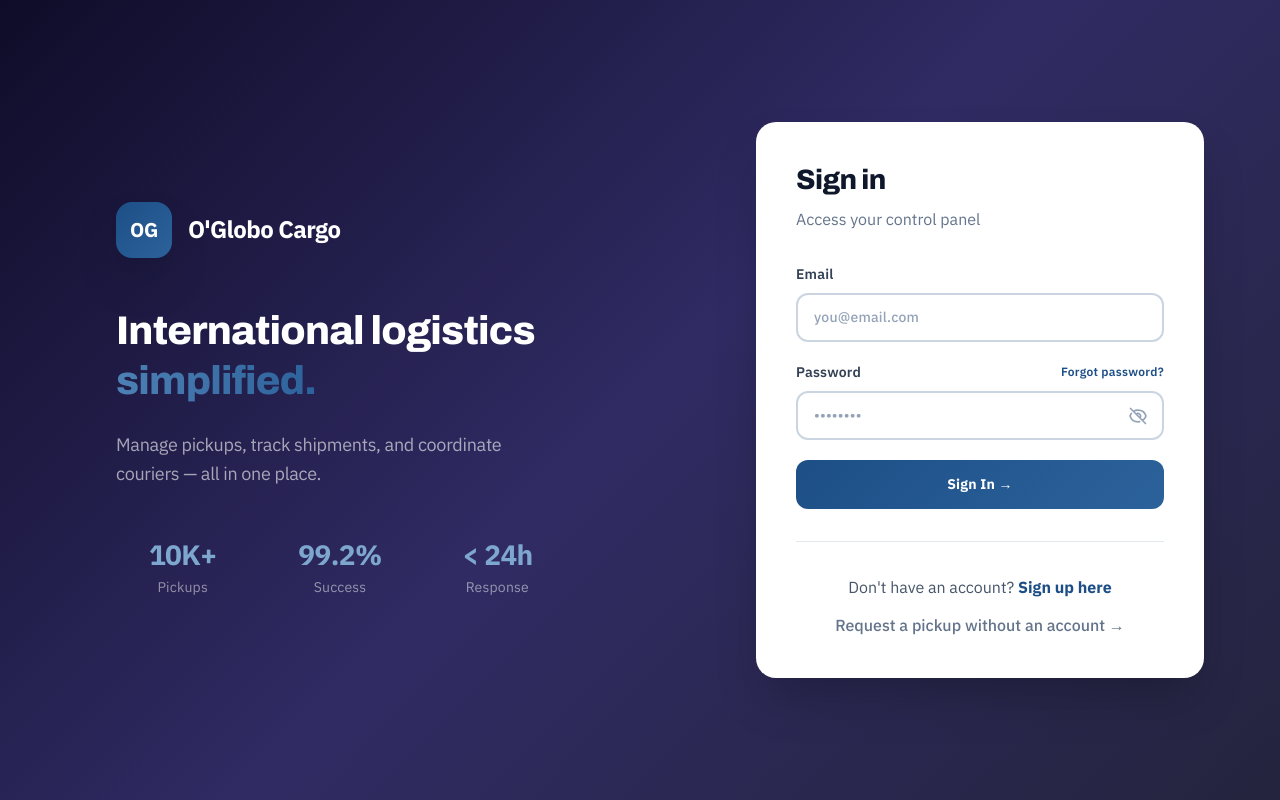
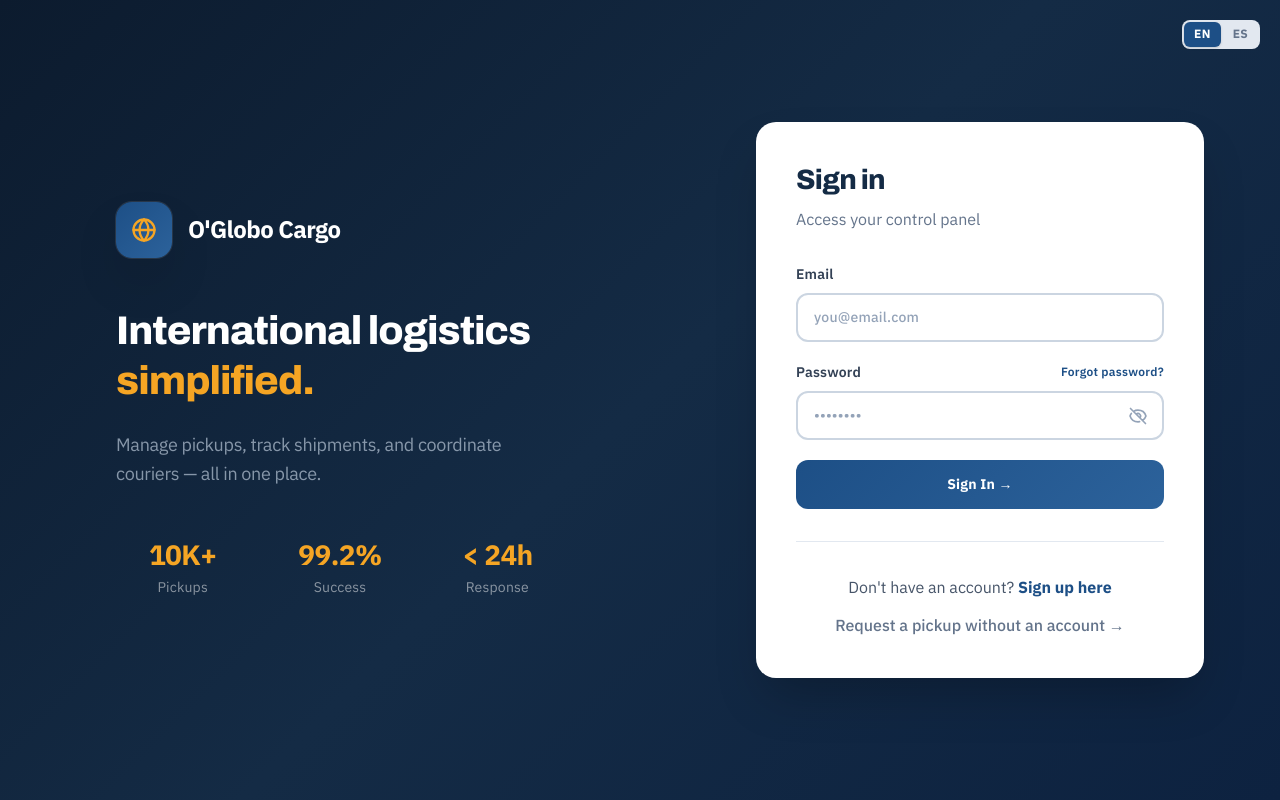
Before and after one commit to andresmz12/RECOGIDA-PAQ, a Next.js app: page /login in a window 1280 px wide. Built offline with nearby package versions, Linux system fonts and the light colour scheme.

Commit message:
feat: bilingual login page following site language + navy theme polish
- Wire login page to useT() (EN/ES) with a LanguageSwitcher in the corner
- Replace leftover purple background gradient with brand navy
- Globe brand mark, accent-amber stats, navy focus rings

```diff
--- a/app/login/page.tsx
+++ b/app/login/page.tsx
@@ -5,8 +5,11 @@ export const dynamic = "force-dynamic";
 import { useState } from "react";
 import { signIn } from "next-auth/react";
 import Link from "next/link";
+import { useT } from "@/lib/i18n-context";
+import LanguageSwitcher from "@/components/LanguageSwitcher";
 
 export default function LoginPage() {
+  const { t } = useT();
   const [email, setEmail] = useState("");
   const [password, setPassword] = useState("");
   const [showPassword, setShowPassword] = useState(false);
@@ -20,7 +23,7 @@ export default function LoginPage() {
     try {
       const result = await signIn("credentials", { email, password, redirect: false });
       if (!result || result.error) {
-        setError("Incorrect email or password.");
+        setError(t("login.invalidCredentials"));
         setIsLoading(false);
         return;
       }
@@ -28,36 +31,46 @@ export default function LoginPage() {
         window.location.href = "/dashboard";
       }
     } catch {
-      setError("Connection error. Please try again.");
+      setError(t("login.connectionError"));
       setIsLoading(false);
     }
   };
 
   return (
-    <div className="min-h-screen flex" style={{ background: "linear-gradient(135deg, #0f0c29, #302b63, #24243e)" }}>
+    <div className="min-h-screen flex relative" style={{ background: "linear-gradient(135deg, #0c1b2e, #142b45, #0d2240)" }}>
+      {/* Language switcher – top right */}
+      <div className="absolute top-5 right-5 z-20">
+        <LanguageSwitcher />
+      </div>
+
       {/* Left panel – branding */}
       <div className="hidden lg:flex flex-1 items-center justify-center p-16">
         <div className="max-w-md text-white">
           <div className="flex items-center gap-4 mb-12">
-            <div className="w-14 h-14 rounded-2xl flex items-center justify-center font-black text-xl shadow-2xl"
+            <div className="w-14 h-14 rounded-2xl flex items-center justify-center shadow-2xl ring-1 ring-white/10"
               style={{ background: "linear-gradient(135deg, #1d4f86, #2c629b)" }}>
-              OG
+              <svg className="w-7 h-7 text-accent-400" fill="none" stroke="currentColor" viewBox="0 0 24 24">
+                <circle cx="12" cy="12" r="9" strokeWidth={2} />
+                <path strokeWidth={2} strokeLinecap="round" d="M3 12h18M12 3c2.5 2.5 3.8 5.7 3.8 9s-1.3 6.5-3.8 9c-2.5-2.5-3.8-5.7-3.8-9S9.5 5.5 12 3z" />
+              </svg>
             </div>
             <span className="text-2xl font-bold tracking-tight">O&apos;Globo Cargo</span>
           </div>
-          <h1 className="text-5xl font-black mb-6 leading-tight">
-            International logistics<br />
-            <span style={{ background: "linear-gradient(90deg,#4d80b4,#2c629b)", WebkitBackgroundClip: "text", WebkitTextFillColor: "transparent" }}>
-              simplified.
-            </span>
+          <h1 className="text-5xl font-extrabold mb-6 leading-tight tracking-tight">
+            {t("login.heroLine1")}<br />
+            <span className="text-accent-400">{t("login.heroAccent")}</span>
           </h1>
-          <p className="text-lg text-white/60 leading-relaxed">
-            Manage pickups, track shipments, and coordinate couriers — all in one place.
+          <p className="text-lg text-navy-100/60 leading-relaxed">
+            {t("login.heroSubtitle")}
           </p>
           <div className="mt-12 grid grid-cols-3 gap-6">
-            {[{ v: "10K+", l: "Pickups" }, { v: "99.2%", l: "Success" }, { v: "< 24h", l: "Response" }].map(s => (
+            {[
+              { v: "10K+", l: t("login.statPickups") },
+              { v: "99.2%", l: t("login.statSuccess") },
+              { v: "< 24h", l: t("login.statResponse") },
+            ].map((s) => (
               <div key={s.l} className="text-center">
-                <p className="text-3xl font-black text-indigo-300">{s.v}</p>
+                <p className="text-3xl font-extrabold text-accent-400">{s.v}</p>
                 <p className="text-sm text-white/50 mt-1">{s.l}</p>
               </div>
             ))}
@@ -69,17 +82,20 @@ export default function LoginPage() {
       <div className="flex-1 flex items-center justify-center px-6 py-12">
         <div className="w-full max-w-md">
           <div className="flex items-center gap-3 mb-10 lg:hidden justify-center">
-            <div className="w-10 h-10 rounded-xl flex items-center justify-center font-black text-sm shadow-lg"
+            <div className="w-10 h-10 rounded-xl flex items-center justify-center shadow-lg ring-1 ring-white/10"
               style={{ background: "linear-gradient(135deg, #1d4f86, #2c629b)" }}>
-              <span className="text-white">OG</span>
+              <svg className="w-5 h-5 text-accent-400" fill="none" stroke="currentColor" viewBox="0 0 24 24">
+                <circle cx="12" cy="12" r="9" strokeWidth={2} />
+                <path strokeWidth={2} strokeLinecap="round" d="M3 12h18M12 3c2.5 2.5 3.8 5.7 3.8 9s-1.3 6.5-3.8 9c-2.5-2.5-3.8-5.7-3.8-9S9.5 5.5 12 3z" />
+              </svg>
             </div>
             <span className="text-xl font-bold text-white">O&apos;Globo Cargo</span>
           </div>
 
           <div className="bg-white rounded-3xl shadow-2xl p-8 md:p-10">
             <div className="mb-8">
-              <h2 className="text-3xl font-black text-slate-900">Sign in</h2>
-              <p className="text-slate-500 mt-2">Access your control panel</p>
+              <h2 className="text-3xl font-extrabold text-navy-900 tracking-tight">{t("login.title")}</h2>
+              <p className="text-slate-500 mt-2">{t("login.subtitle")}</p>
             </div>
 
             {error && (
@@ -93,23 +109,23 @@ export default function LoginPage() {
 
             <form onSubmit={handleSubmit} className="space-y-5">
               <div>
-                <label className="block text-sm font-semibold text-slate-700 mb-2">Email</label>
+                <label className="block text-sm font-semibold text-slate-700 mb-2">{t("login.email")}</label>
                 <input
                   type="email"
                   value={email}
                   onChange={(e) => setEmail(e.target.value)}
-                  placeholder="you@email.com"
+                  placeholder={t("login.emailPlaceholder")}
                   required
                   disabled={isLoading}
-                  className="w-full px-4 py-3 rounded-xl border-2 border-slate-200 text-slate-900 placeholder-slate-400 text-sm font-medium focus:outline-none focus:border-indigo-500 focus:ring-4 focus:ring-indigo-100 transition-all disabled:opacity-50 disabled:cursor-not-allowed"
+                  className="w-full px-4 py-3 rounded-xl border-2 border-slate-200 text-slate-900 placeholder-slate-400 text-sm font-medium focus:outline-none focus:border-navy-500 focus:ring-4 focus:ring-navy-100 transition-all disabled:opacity-50 disabled:cursor-not-allowed"
                 />
               </div>
 
               <div>
                 <div className="flex items-center justify-between mb-2">
-                  <label className="text-sm font-semibold text-slate-700">Password</label>
-                  <Link href="/forgot-password" className="text-xs text-indigo-600 hover:text-indigo-700 font-semibold">
-                    Forgot password?
+                  <label className="text-sm font-semibold text-slate-700">{t("login.password")}</label>
+                  <Link href="/forgot-password" className="text-xs text-navy-600 hover:text-navy-700 font-semibold">
+                    {t("login.forgotPassword")}
                   </Link>
                 </div>
                 <div className="relative">
@@ -120,7 +136,7 @@ export default function LoginPage() {
                     placeholder="••••••••"
                     required
                     disabled={isLoading}
-                    className="w-full px-4 py-3 pr-12 rounded-xl border-2 border-slate-200 text-slate-900 placeholder-slate-400 text-sm font-medium focus:outline-none focus:border-indigo-500 focus:ring-4 focus:ring-indigo-100 transition-all disabled:opacity-50 disabled:cursor-not-allowed"
+                    className="w-full px-4 py-3 pr-12 rounded-xl border-2 border-slate-200 text-slate-900 placeholder-slate-400 text-sm font-medium focus:outline-none focus:border-navy-500 focus:ring-4 focus:ring-navy-100 transition-all disabled:opacity-50 disabled:cursor-not-allowed"
                   />
                   <button
                     type="button"
@@ -145,21 +161,21 @@ export default function LoginPage() {
                 style={{ background: isLoading ? "#4d80b4" : "linear-gradient(135deg, #1d4f86, #2c629b)" }}
               >
                 {isLoading ? (
-                  <><div className="w-4 h-4 border-2 border-white/30 border-t-white rounded-full animate-spin" /> Signing in...</>
-                ) : "Sign In →"}
+                  <><div className="w-4 h-4 border-2 border-white/30 border-t-white rounded-full animate-spin" /> {t("login.signingIn")}</>
+                ) : <>{t("login.signIn")} →</>}
               </button>
             </form>
 
             <div className="mt-8 pt-8 border-t border-slate-100 space-y-3 text-sm text-center">
               <p className="text-slate-600">
-                Don&apos;t have an account?{" "}
-                <Link href="/registro" className="font-bold text-indigo-600 hover:text-indigo-700">
-                  Sign up here
+                {t("login.noAccount")}{" "}
+                <Link href="/registro" className="font-bold text-navy-600 hover:text-navy-700">
+                  {t("login.signUpHere")}
                 </Link>
               </p>
               <p>
                 <Link href="/recoger" className="text-slate-500 hover:text-slate-700 font-medium">
-                  Request a pickup without an account →
+                  {t("login.requestWithoutAccount")} →
                 </Link>
               </p>
             </div>
--- a/messages/en.json
+++ b/messages/en.json
@@ -199,13 +199,25 @@
   },
   "login": {
     "title": "Sign in",
+    "subtitle": "Access your control panel",
+    "heroLine1": "International logistics",
+    "heroAccent": "simplified.",
+    "heroSubtitle": "Manage pickups, track shipments, and coordinate couriers — all in one place.",
+    "statPickups": "Pickups",
+    "statSuccess": "Success",
+    "statResponse": "Response",
     "email": "Email",
     "password": "Password",
-    "signIn": "Sign in",
+    "emailPlaceholder": "you@email.com",
+    "signIn": "Sign In",
+    "signingIn": "Signing in...",
     "noAccount": "Don't have an account?",
     "register": "Sign up",
+    "signUpHere": "Sign up here",
+    "requestWithoutAccount": "Request a pickup without an account",
     "forgotPassword": "Forgot password?",
-    "invalidCredentials": "Invalid credentials"
+    "invalidCredentials": "Incorrect email or password.",
+    "connectionError": "Connection error. Please try again."
   },
   "registro": {
     "title": "Create account",
--- a/messages/es.json
+++ b/messages/es.json
@@ -199,13 +199,25 @@
   },
   "login": {
     "title": "Iniciar sesión",
+    "subtitle": "Accede a tu panel de control",
+    "heroLine1": "Logística internacional",
+    "heroAccent": "simplificada.",
+    "heroSubtitle": "Gestiona recogidas, rastrea envíos y coordina couriers — todo en un solo lugar.",
+    "statPickups": "Recogidas",
+    "statSuccess": "Éxito",
+    "statResponse": "Respuesta",
     "email": "Correo electrónico",
     "password": "Contraseña",
+    "emailPlaceholder": "tu@correo.com",
     "signIn": "Iniciar sesión",
+    "signingIn": "Iniciando sesión...",
     "noAccount": "¿No tienes cuenta?",
     "register": "Registrarse",
+    "signUpHere": "Regístrate aquí",
+    "requestWithoutAccount": "Solicitar una recogida sin cuenta",
     "forgotPassword": "¿Olvidaste tu contraseña?",
-    "invalidCredentials": "Credenciales inválidas"
+    "invalidCredentials": "Correo o contraseña incorrectos.",
+    "connectionError": "Error de conexión. Inténtalo de nuevo."
   },
   "registro": {
     "title": "Crear cuenta",
```
